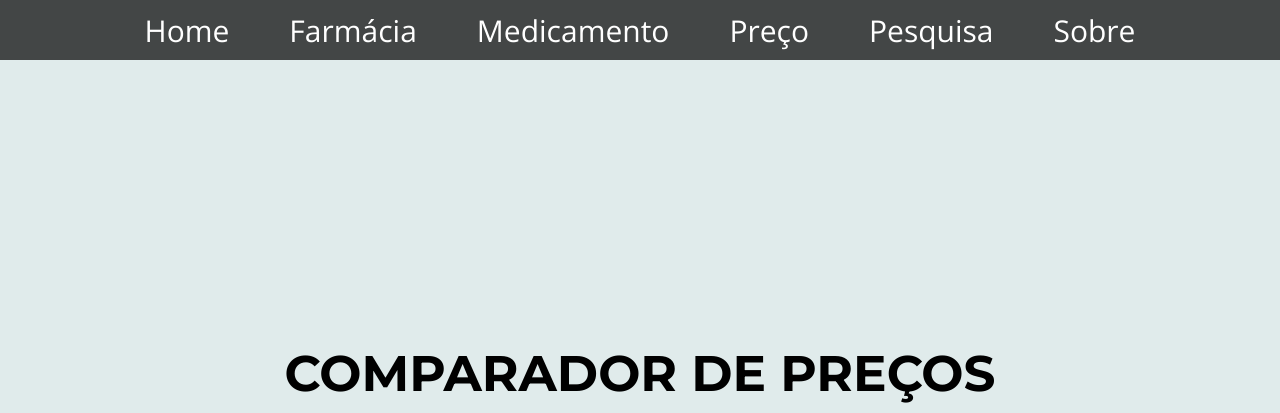
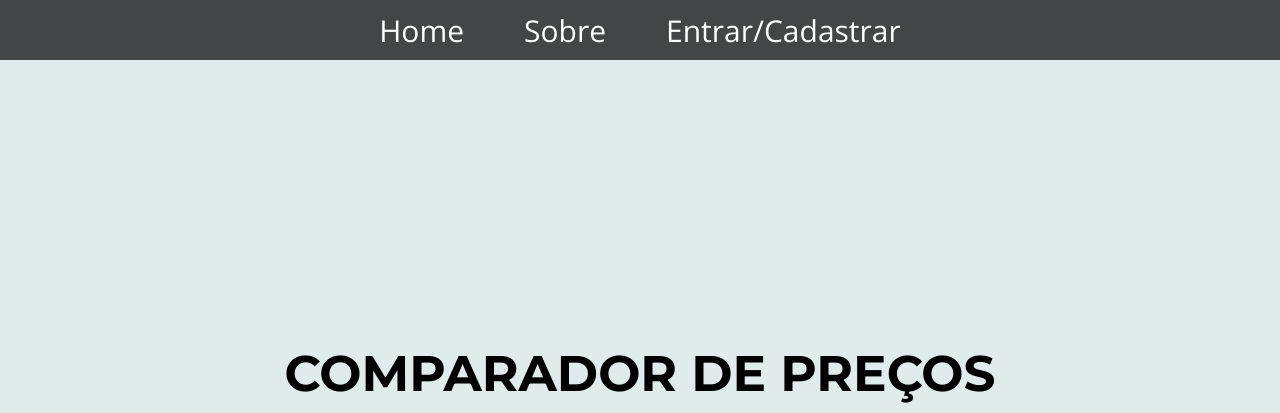
Before and after one commit to ronaldo-sato/projeto_integrador2, a Django app: page / in a window 1280 px wide. Shown: the top 413 px of the page. Run offline with Django 5.2, Linux system fonts and the light colour scheme; parts of the project's set-up code (start-up, migrations or seed data) failed here and were passed over.

Commit message:
Incluindo  autenticação

```diff
--- a/base/templates/base/partials/menu.html
+++ b/base/templates/base/partials/menu.html
@@ -4,11 +4,19 @@
     <nav>
     <ul class="menu-content">
         <li><a href="#home">Home</a></li>
-        <li><a href="#farmacia">Farmácia</a></li>
-        <li><a href="#medicamento">Medicamento</a></li>
-        <li><a href="#preco">Preço</a></li>
-        <li><a href="#pesquisa">Pesquisa</a></li>
+        {% if user.is_authenticated %}
+            <li><a href="#farmacia">Farmácia</a></li>
+            <li><a href="#medicamento">Medicamento</a></li>
+            <li><a href="#preco">Preço</a></li>
+            <li><a href="#pesquisa">Pesquisa</a></li>
+        {% endif %}
         <li><a href="#about">Sobre</a></li>
+        <!-- Botão dinâmico de Login ou Logout -->
+        {% if user.is_authenticated %}
+            <li><a href="{% url 'base:logout' %}">Sair</a></li>
+        {% else %}
+            <li><a href="#" id="btn-menu-login">Entrar/Cadastrar</a></li>
+        {% endif %}
     </ul>
     </nav>
     <!-- </div> -->
```
